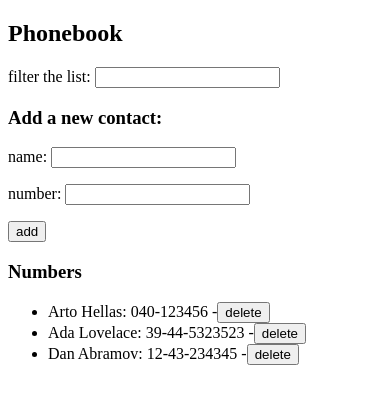
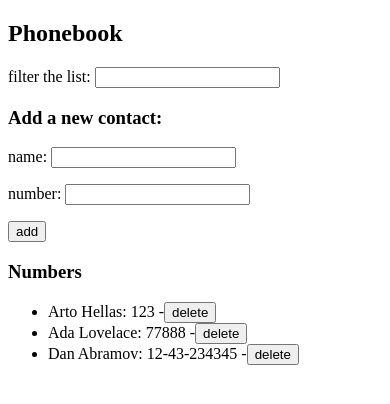
Before and after one commit to FabricioPaoloni/fullstackopen-part2, a React (Vite) app in the folder phonebook/: page / in a window 390 px wide. Shown: the top 404 px of the page. Built offline with nearby package versions, Linux system fonts and the light colour scheme; data requests are answered from the project's data file.

Commit message:
2.15: The Phonebook step 10 - update functionality updated.

```diff
--- a/phonebook/db.json
+++ b/phonebook/db.json
@@ -2,12 +2,12 @@
   "persons": [
     {
       "name": "Arto Hellas",
-      "number": "040-123456",
+      "number": "123",
       "id": "1"
     },
     {
       "name": "Ada Lovelace",
-      "number": "39-44-5323523",
+      "number": "77888",
       "id": "2"
     },
     {
--- a/phonebook/src/App.jsx
+++ b/phonebook/src/App.jsx
@@ -16,7 +16,7 @@ const App = () => {
     personServices
       .getAll()
       .then(initialData => setPersons(initialData))
-      console.log("axios promise fulfilled")
+    // console.log("axios promise fulfilled")
   }, [])
 
 
@@ -44,20 +44,49 @@ const App = () => {
 
   const handleSubmitName = (event) => {
     event.preventDefault()
-    let validation = true
+    let validationName = true
+    let validationNumber = true
+    let validationUpdate = false
 
     persons.map(person => {
       if (person.name === newName) {
-        validation = false
-        alert(`${newName} is already added to the phonebook`)
+        validationName = false
+        validationUpdate = window.confirm(`${newName} is already added to the phonebook. Do you want to update the phone number?`)
+        // console.log(validationUpdate)
       }
       if (person.number === newNumber) {
-        validation = false
-        alert(`${newNumber} is already added to another user`)
+        validationNumber = false
+        alert(`${newNumber} number is already added to another user`)
       }
     })
 
-    if (validation) {
+    if (validationUpdate && validationNumber) {
+      let personId = ''
+      let newPersonData = {}
+
+      persons.map(person => {
+        if (person.name === newName) {
+          personId = person.id
+          newPersonData = { ...person, number: newNumber }
+          // console.log(personId, newPersonData)
+        }
+      })
+      personServices
+        .updatePerson(personId, newPersonData)
+        .then(updatedPerson => {
+          let auxArray = persons.map(person => {
+            if (person.id === updatedPerson.id){
+              return updatedPerson
+            } else {
+              return person
+            }
+          })
+          // console.log(auxArray)
+          setPersons(auxArray)
+        })
+    }
+
+    if (validationName && validationNumber) {
       let newPerson = {
         name: newName,
         number: newNumber
@@ -76,12 +105,15 @@ const App = () => {
     personServices
       .deletePerson(id)
       .then(deleted => {
-        console.log(deleted)
+        // console.log(deleted)
         let auxArray = persons.filter(person => person.id !== id)
         setPersons(auxArray)
       })
+  }
 
-}
+  const handleUpdatePerson = () => {
+
+  }
 
   return (
     <div>
@@ -89,7 +121,7 @@ const App = () => {
       <Filter filterName={filterName} handleFilterName={handleFilterName} />
       <h3>Add a new contact:</h3>
       <AddPerson handleSubmitName={handleSubmitName} newName={newName} handleInputName={handleInputName}
-         handleInputNumber={handleInputNumber} newNumber={newNumber} />
+        handleInputNumber={handleInputNumber} newNumber={newNumber} />
       <h3>Numbers</h3>
       <PersonsList personsToShow={personsToShow} handleDeletePerson={handleDeletePerson} />
     </div>
--- a/phonebook/src/services/persons.js
+++ b/phonebook/src/services/persons.js
@@ -14,4 +14,8 @@ const deletePerson = (id) => {
     return axios.delete(`${baseURL}/${id}`).then(response => response.data)
 }
 
-export default { getAll, createPerson, deletePerson }
+const updatePerson = (id, newData) => {
+    return axios.put(`${baseURL}/${id}`, newData).then(response => response.data)
+}
+
+export default { getAll, createPerson, deletePerson, updatePerson }
```
